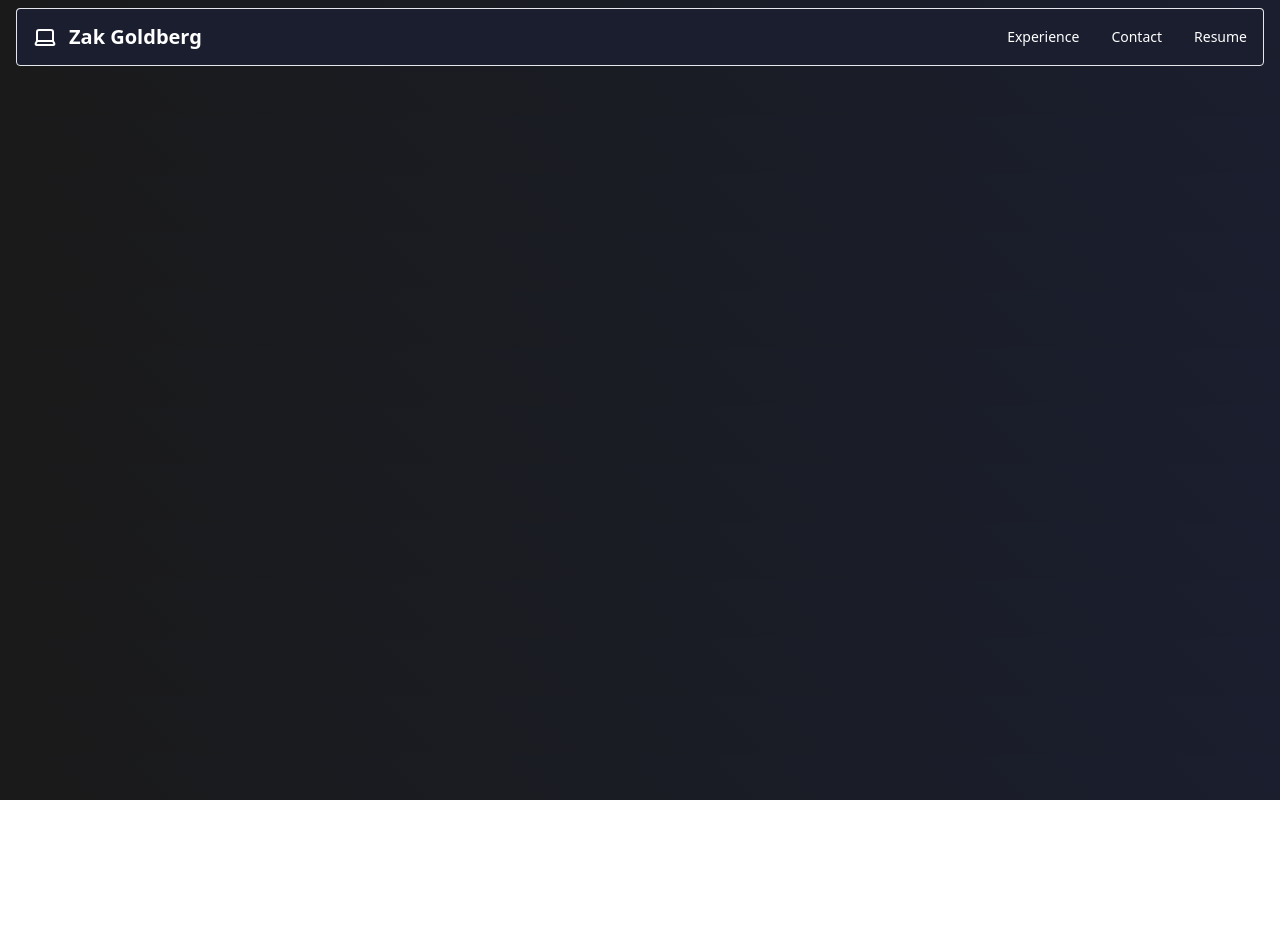
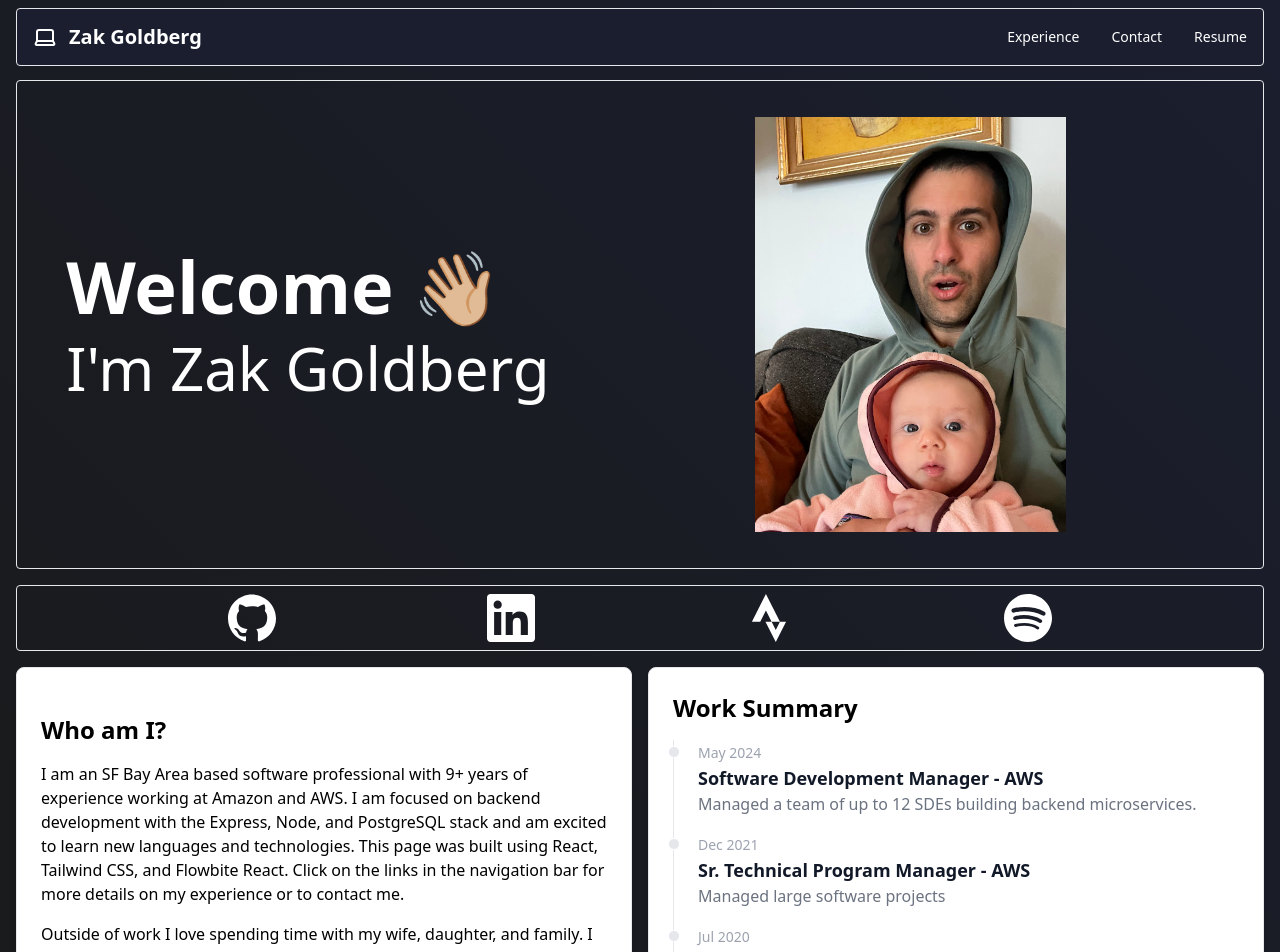
Before and after one commit to zak-goldberg/zak-goldberg-dev, a React (Vite) app: page / in a window 1280 px wide. Shown: the top 952 px of the page. Before the commit the page ends 800 px from the top, so only its background shows below. Built offline with nearby package versions, Linux system fonts and the light colour scheme.

Commit message:
Added experience page and added to the router.

```diff
--- /dev/null
+++ b/src/components/experience.jsx
@@ -0,0 +1,44 @@
+import { Card, Timeline } from "flowbite-react";
+
+const Experience = () => {
+  return (
+    <>
+      <div className="pt-20 px-4">
+        <Card className="flex-1 container mx-auto">
+          <h3 className="text-2xl font-bold">Work Experience</h3>
+          <Timeline>
+            <Timeline.Item>
+              <Timeline.Point />
+              <Timeline.Content>
+                <Timeline.Time>May 2024</Timeline.Time>
+                <Timeline.Title>
+                  Software Development Manager - AWS
+                </Timeline.Title>
+                <Timeline.Body>
+                  Managed a team of up to 12 SDEs building backend
+                  microservices.
+                </Timeline.Body>
+              </Timeline.Content>
+              <Timeline.Point />
+              <Timeline.Content>
+                <Timeline.Time>Dec 2021</Timeline.Time>
+                <Timeline.Title>
+                  Sr. Technical Program Manager - AWS
+                </Timeline.Title>
+                <Timeline.Body>Managed large software projects</Timeline.Body>
+              </Timeline.Content>
+              <Timeline.Point />
+              <Timeline.Content>
+                <Timeline.Time>Jul 2020</Timeline.Time>
+                <Timeline.Title>Technical Program Manager - AWS</Timeline.Title>
+                <Timeline.Body>Managed large software projects</Timeline.Body>
+              </Timeline.Content>
+            </Timeline.Item>
+          </Timeline>
+        </Card>
+      </div>
+    </>
+  );
+};
+
+export default Experience;
--- a/src/components/navbar.jsx
+++ b/src/components/navbar.jsx
@@ -1,24 +1,36 @@
 import { Navbar } from "flowbite-react";
 import { Laptop } from "lucide-react";
+import { Link } from "react-router-dom";
 
 function MyNavbar() {
     return (
-        <div className="fixed top-0 left-0 right-0 z-50 py-2">
-            <div className="container mx-auto px-4">
-            <Navbar fluid rounded border className="bg-[#1a1e2e]">
-            <Navbar.Brand href="/">
-                <Laptop className="text-white mr-3 h-6 sm:h-9" alt="logo icon"/>
-                <span className="self-center whitespace-nowrap text-xl font-semibold text-white">Zak Goldberg</span>
+      <div className="fixed top-0 left-0 right-0 z-50 py-2">
+        <div className="container mx-auto px-4">
+          <Navbar fluid rounded border className="bg-[#1a1e2e]">
+            <Navbar.Brand as={Link} to="/">
+              <Laptop className="text-white mr-3 h-6 sm:h-9" alt="logo icon" />
+              <span className="self-center whitespace-nowrap text-xl font-semibold text-white">
+                Zak Goldberg
+              </span>
             </Navbar.Brand>
             <Navbar.Toggle />
             <Navbar.Collapse>
-                <Navbar.Link href="#Experience" className= "text-white">Experience</Navbar.Link>
-                <Navbar.Link href="#Contact" className= "text-white">Contact</Navbar.Link>
-                <Navbar.Link href="#Resume" className= "text-white">Resume</Navbar.Link>
+              <Navbar.Link as={Link} to="experience" className="text-white">
+                Experience
+              </Navbar.Link>
+              <Navbar.Link
+                href="mailto:zak.goldberg@gmail.com"
+                className="text-white"
+              >
+                Contact
+              </Navbar.Link>
+              <Navbar.Link href="#Resume" className="text-white">
+                Resume
+              </Navbar.Link>
             </Navbar.Collapse>
-            </Navbar>
-            </div>
+          </Navbar>
         </div>
+      </div>
     );
 };
 
--- a/src/routes/root.jsx
+++ b/src/routes/root.jsx
@@ -1,3 +1,4 @@
+import { Outlet } from "react-router-dom";
 import MyNavbar from "../components/navbar";
 import MyFooter from "../components/footer";
 
@@ -5,6 +6,7 @@ export default function Root() {
   return (
     <>
       <MyNavbar />
+      <Outlet />
       <MyFooter />
     </>
   );
```
Also changed, not shown: src/main.jsx (+12 -1 lines).
